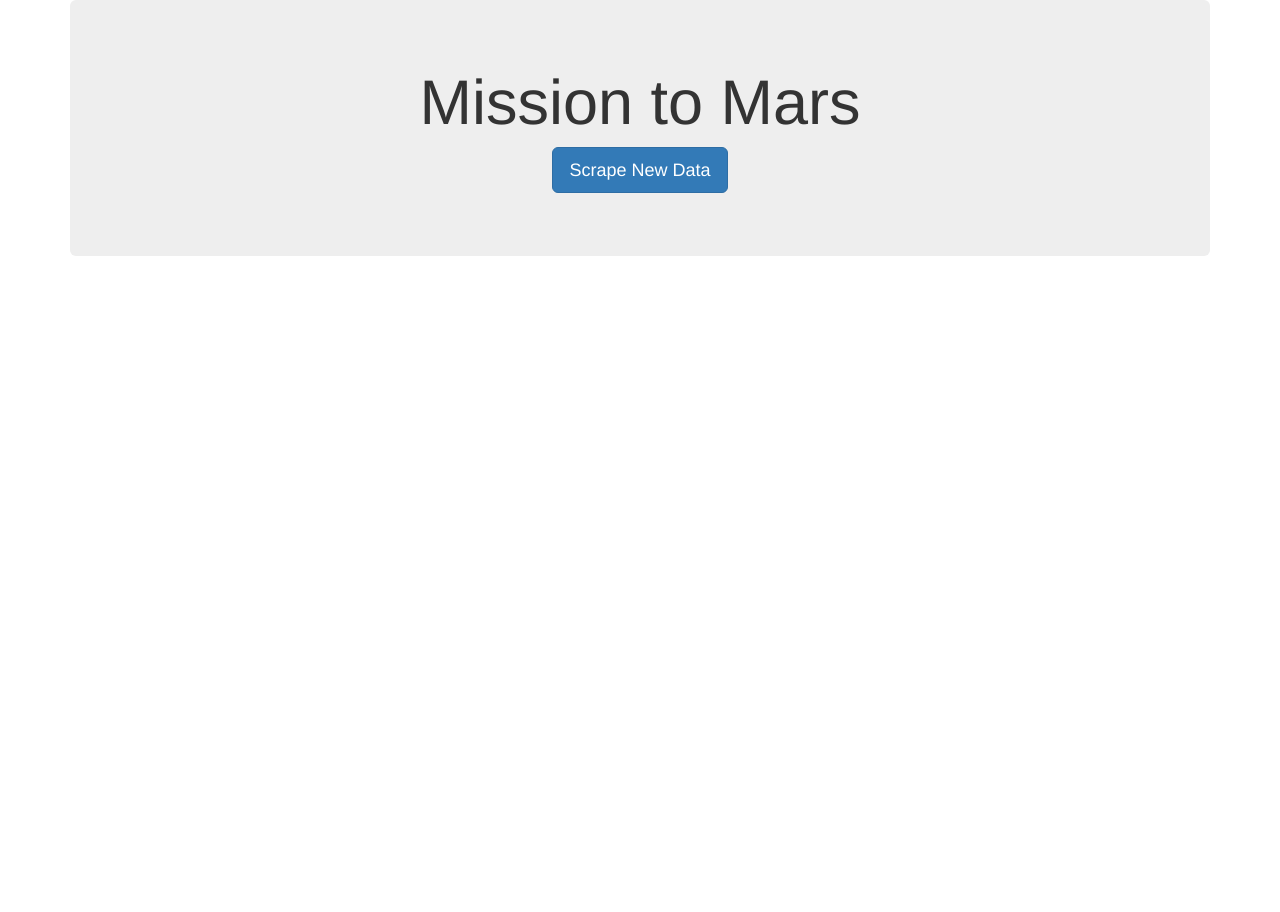
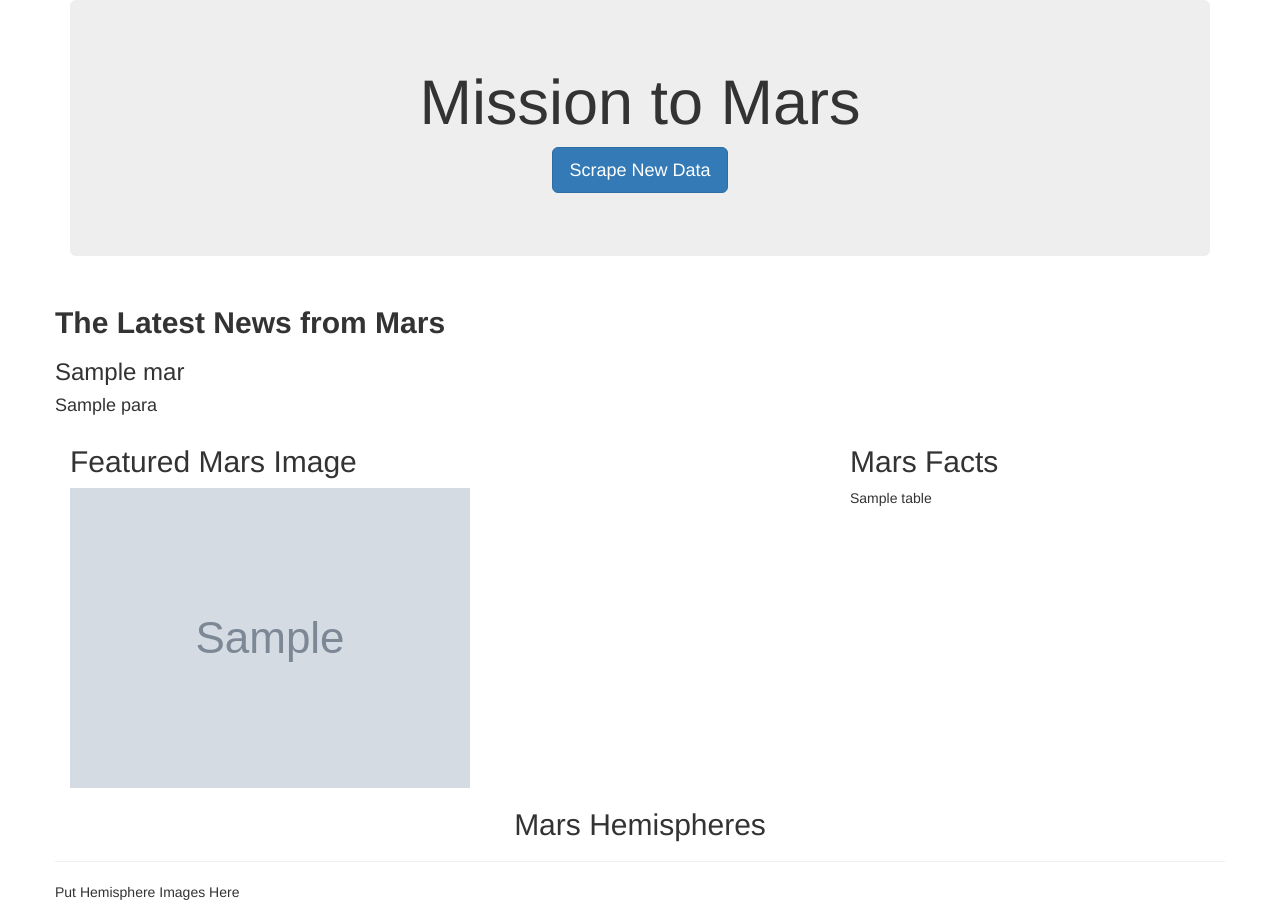
Before and after one commit to pammeyer80/web-scraping-challenge, a Flask app: page / in a window 1280 px wide. Before the commit the page ends 256 px from the top, so only its background shows below. Run offline with Flask 2, Linux system fonts and the light colour scheme; grey boxes marked "Sample" are stand-in pictures; a database or web service that is not in the repository returns one stand-in record (values such as "Sample title"); some libraries are stand-ins or nearby versions.

Commit message:
updates to index and py files

```diff
--- a/Missions_to_Mars/app.py
+++ b/Missions_to_Mars/app.py
@@ -1,6 +1,7 @@
 from flask import Flask, render_template, redirect
 from flask_pymongo import PyMongo
 import scrape_mars
+
 
 app = Flask(__name__)
 
@@ -8,22 +9,22 @@ app = Flask(__name__)
 app.config["MONGO_URI"] = "mongodb://localhost:27017/mars_app"
 mongo = PyMongo(app)
 
-# Or set inline
-# mongo = PyMongo(app, uri="mongodb://localhost:27017/phone_app")
+
 
 
 @app.route("/")
 def index():
-    #listings = mongo.db.listings.find_one()
-    return render_template("index.html")
+    mars_data = mongo.db.mars_data.find_one()
+    return render_template("index.html", mars=mars_data)
 
 
-# @app.route("/scrape")
-# def scraper():
-#     listings = mongo.db.listings
-#     listings_data = scrape_phone.scrape()
-#     listings.update({}, listings_data, upsert=True)
-#     return redirect("/", code=302)
+
+@app.route("/scrape")
+def scrape():
+    mars = mongo.db.mars_data
+    mars_data = scrape_mars.scrape()
+    mars.update({}, mars_data, upsert=True)
+    return redirect("/", code=302)
 
 
 if __name__ == "__main__":
--- /dev/null
+++ b/Missions_to_Mars/static/style.css
@@ -0,0 +1,3 @@
+.dataframe {
+    padding: 10pt;
+}
--- a/Missions_to_Mars/templates/index.html
+++ b/Missions_to_Mars/templates/index.html
@@ -7,6 +7,7 @@
   <meta http-equiv="X-UA-Compatible" content="ie=edge">
   <title>Mission to Mars</title>
   <link rel="stylesheet" href="https://maxcdn.bootstrapcdn.com/bootstrap/3.3.7/css/bootstrap.min.css">
+  <link rel="stylesheet" href="static/style.css">
 </head>
 
 <body>
@@ -16,7 +17,28 @@
       <h1>Mission to Mars</h1>
       <p><a class="btn btn-primary btn-lg" href="/scrape" role="button">Scrape New Data</a></p>
     </div>
-
+    <div class="row">
+      <h2><b>The Latest News from Mars</b></h2>
+      <h3>{{ mars.title }}</h3>
+      <h4>{{ mars.para }}</h4>
+    </div>
+    <div class="row">
+      <div class="col-md-8">
+      <h2>Featured Mars Image</h2>
+      <img class="img-fluid" src="{{  mars.image  }}" alt="Featured Mars Image">
+      </div>
+      <div class="col-md-4 ">
+        <h2>Mars Facts</h2>
+        {{ mars.table | safe}}
+      </div>
+    </div>
+    <div class="row text-center">
+      <h2>Mars Hemispheres</h2>
+      <hr>
+    </div>
+    <div class="row">
+      <p>Put Hemisphere Images Here</p>
+    </div>
 
 
   </div>
```
Also changed, not shown: Missions_to_Mars/scrape_mars.py (+47 -12 lines), 1 other file.
